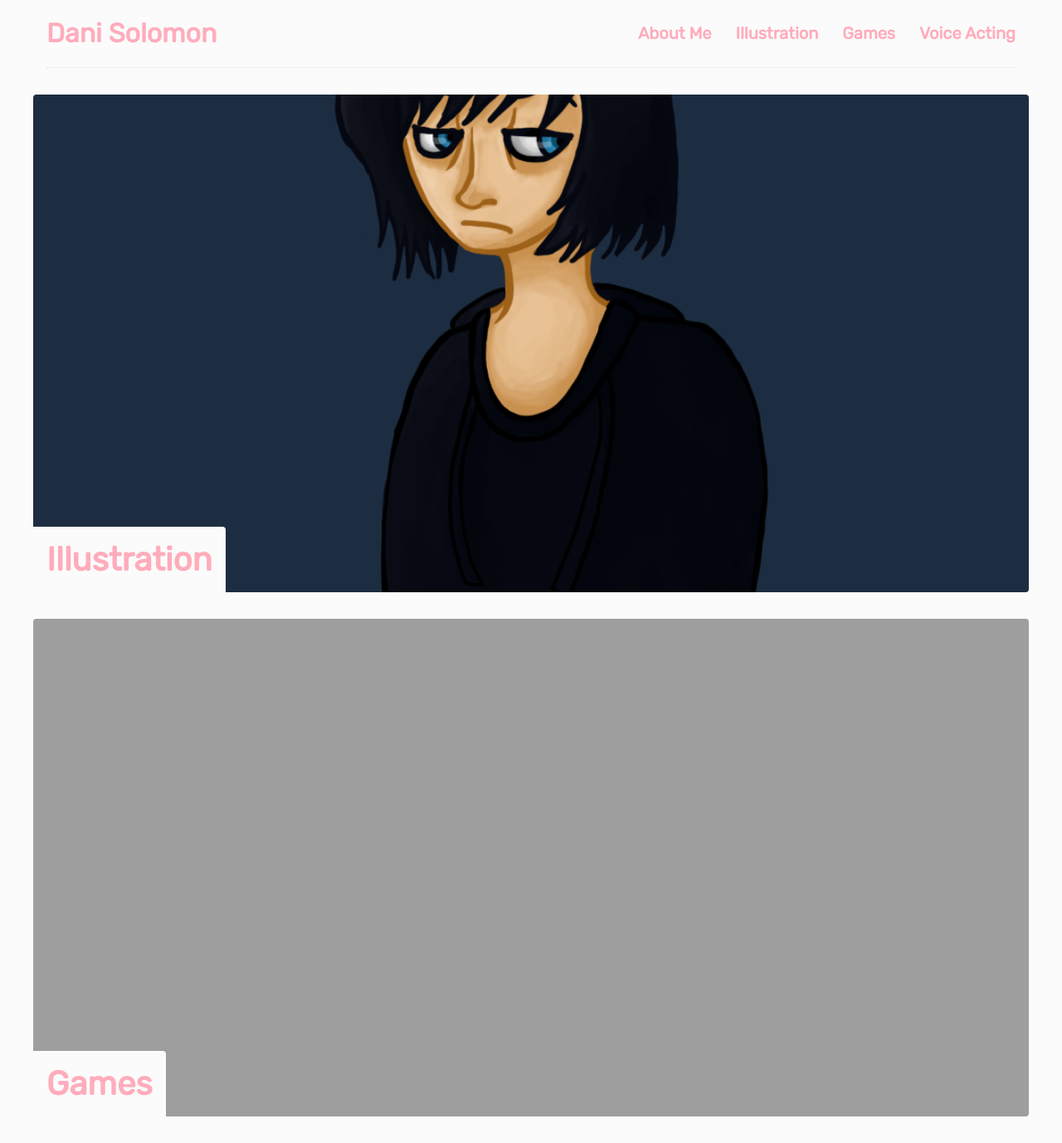
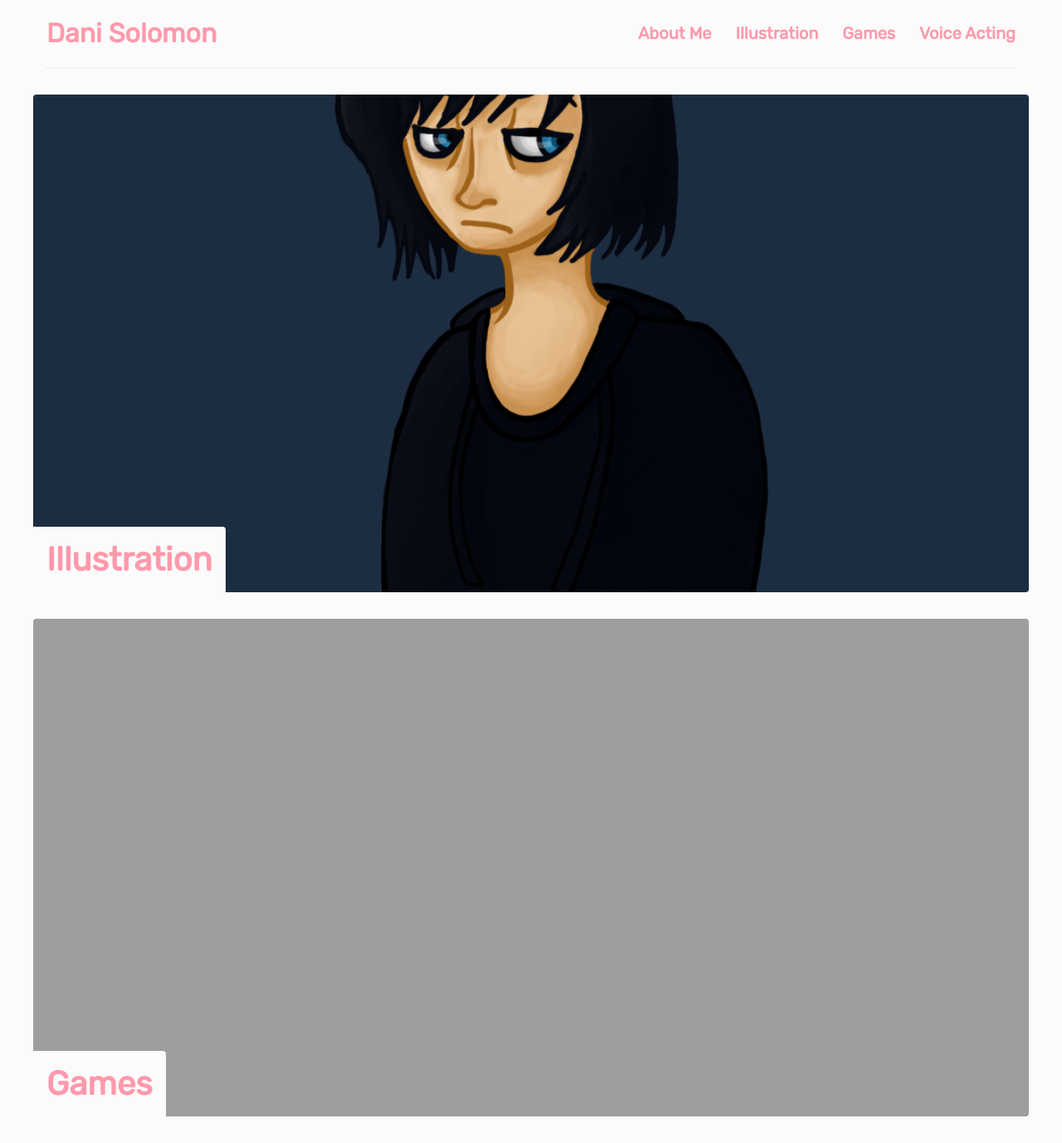
Before and after one commit to DaniBSolomon/danibsolomon.github.io, a Jekyll site: the page built from index.html, in a window 1280 px wide. Shown: the whole page at 83% size. Built offline with Jekyll 4.4.1, drawn with Linux system fonts in a browser that asks for light colours.

Commit message:
Update app.scss

```diff
--- a/css/app.scss
+++ b/css/app.scss
@@ -3,7 +3,7 @@
 
 $background-color: #fbfbfb;
 $text-color: #36465f;
-$link-color: #ffacbb;
+$link-color: #ff99ab;
 
 $rounded-corner: 4px;
 
```
